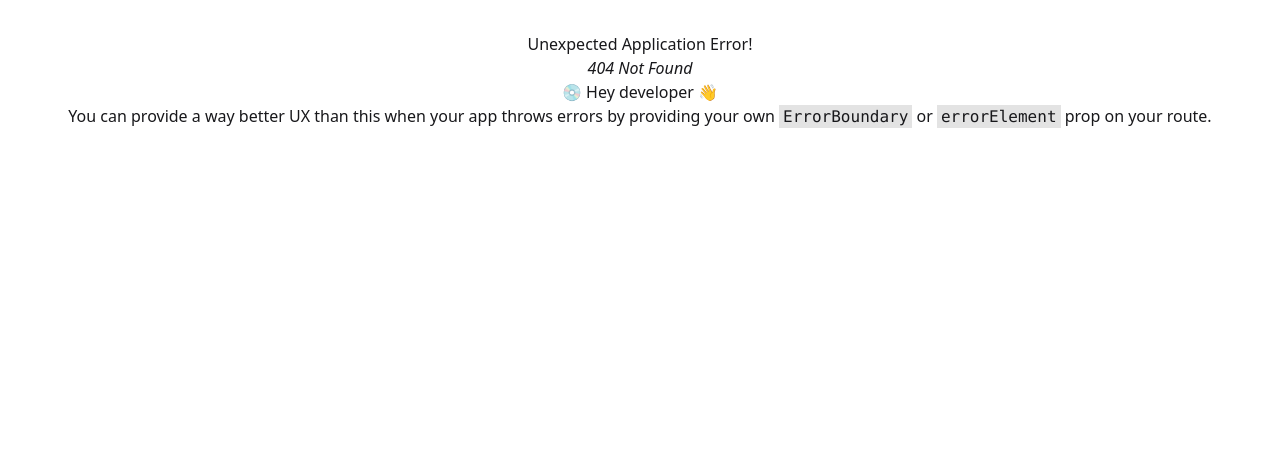
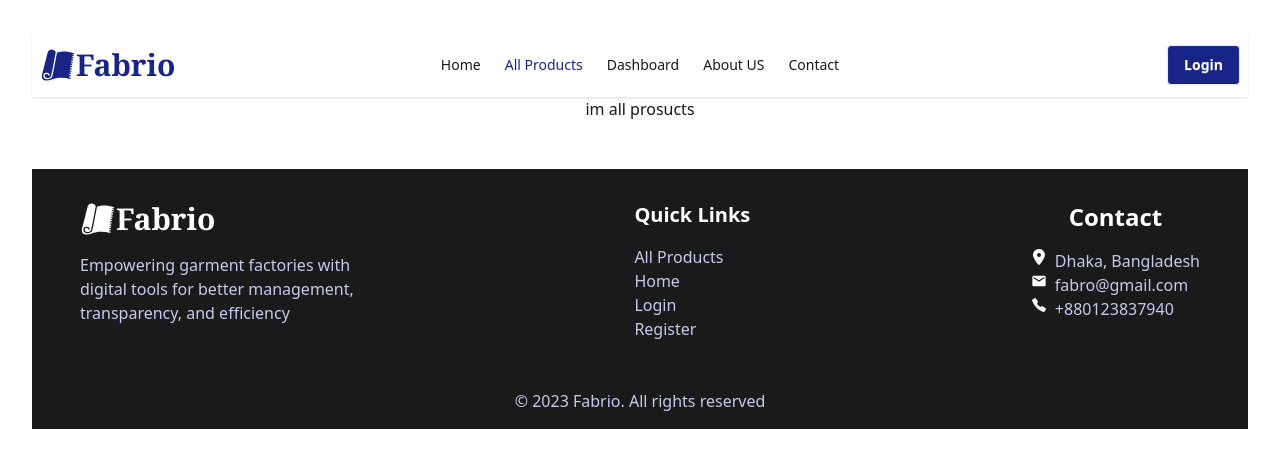
Before and after one commit to tarif421/Fabrio-, a React (Vite) app: page /allProducts in a window 1280 px wide. Before the commit this address had no page. Shown: the top 468 px of the page. Built offline with nearby package versions, Linux system fonts and the light colour scheme; no server answers.

Commit message:
firebase added

```diff
--- a/package.json
+++ b/package.json
@@ -11,6 +11,7 @@
   },
   "dependencies": {
     "@tailwindcss/vite": "^4.1.18",
+    "firebase": "^12.8.0",
     "react": "^19.2.0",
     "react-dom": "^19.2.0",
     "react-icons": "^5.5.0",
--- a/src/Components/Header/Navbar.jsx
+++ b/src/Components/Header/Navbar.jsx
@@ -8,7 +8,7 @@ const Navbar = () => {
       <li>
         <NavLink
           className={({ isActive }) =>
-            isActive ? "text-[#27379b]" : "hover:text-[#27379b]"
+            isActive ? "text-[#192586]" : "hover:text-[#27379b]"
           }
           to="/"
         >
@@ -17,9 +17,9 @@ const Navbar = () => {
       </li>
       <li>
         <NavLink
-          to="/upcoming"
+          to="/allProducts"
           className={({ isActive }) =>
-            isActive ? "text-[#27379b]" : "hover:text-[#27379b]"
+            isActive ? "text-[#192586]" : "hover:text-[#27379b]"
           }
         >
           All Products
--- a/src/Components/HeroSection/Banner.jsx
+++ b/src/Components/HeroSection/Banner.jsx
@@ -2,7 +2,7 @@ import React from "react";
 
 const Banner = () => {
   return (
-    <section className="bg-green-600 w-full h-[350px] relative">
+    <section className="bg-green-600 w-full h-[350px] relative ">
       {/* Background Image */}
       <img
         className="absolute w-full h-full  "
@@ -11,7 +11,7 @@ const Banner = () => {
       />
 
       {/* bg gradient */}
-      <div className="absolute inset-0 bg-gradient-to-r from-[#050b1f]/95 via-[#0b122f]/85 to-transparent"></div>
+      <div className="absolute inset-0  bg-gradient-to-r from-[#050b1f]/95 via-[#0b122f]/85 to-transparent"></div>
       <div className="absolute inset-0 bg-gradient-to-l from-[#050b1f]/45 via-[#0b122f]/5 to-transparent"></div>
       {/* banner text */}
       <div className="absolute  mt-13 p-10  ">
--- a/src/Components/LatestProduct/LatestProduct.jsx
+++ b/src/Components/LatestProduct/LatestProduct.jsx
@@ -16,7 +16,7 @@ const LatestProduct = () => {
   return (
     <>
       <div>
-        <h1 className="font-bold text-4xl  text-[#384bb4] mt-15" >Latest Products</h1>
+        <h1 className="font-bold text-4xl  text-[#384bb4] mt-15 font-serif" >Latest Products</h1>
         <p  className="text-xs mt-2">
           Discover our high-quality garments ready for bulk production. <br />
           Customizable to your brand's needs.
--- a/src/Components/WorkFlow/ProdWorkFlow.jsx
+++ b/src/Components/WorkFlow/ProdWorkFlow.jsx
@@ -4,7 +4,7 @@ const ProdWorkFlow = () => {
   return (
     <>
       <div >
-        <h1 className="font-bold text-4xl  text-[#384bb4] mt-15 ">
+        <h1 className="font-bold text-4xl  text-[#384bb4] mt-15 font-serif">
           Production Workflow
         </h1>
         <p className="text-xs mt-2"> Transparent process from order to delivery</p>
--- /dev/null
+++ b/src/Pages/AllProducts.jsx
@@ -0,0 +1,18 @@
+import React, { useEffect } from 'react';
+
+const AllProducts = () => {
+    useEffect(() => {
+        fetch("http://localhost:3000/latestProduct")
+        .then(res => res.json())
+        .then(data => {
+            console.log(data)
+        })
+    },[])
+    return (
+        <div>
+           im all prosucts
+        </div>
+    );
+};
+
+export default AllProducts;
--- a/src/Routes/Router.jsx
+++ b/src/Routes/Router.jsx
@@ -1,6 +1,7 @@
 import { createBrowserRouter } from "react-router";
 import RootLayout from "../Layouts/RootLayout";
 import Home from "../Pages/Home";
+import AllProducts from "../Pages/AllProducts";
 
 export const router = createBrowserRouter([
   {
@@ -11,6 +12,10 @@ export const router = createBrowserRouter([
         path: "/",
         element: <Home />,
       },
+      {
+        path: "/allProducts",
+        element: <AllProducts/>
+      }
     ],
   },
 ]);
--- /dev/null
+++ b/src/firebase/firebase.config.js
@@ -0,0 +1,15 @@
+
+import { initializeApp } from "firebase/app";
+
+
+const firebaseConfig = {
+  apiKey: "AIzaSyB2s4fups7rkQxr46sZWsJhChgAfCOruqo",
+  authDomain: "fabrio-833f3.firebaseapp.com",
+  projectId: "fabrio-833f3",
+  storageBucket: "fabrio-833f3.firebasestorage.app",
+  messagingSenderId: "396974926658",
+  appId: "1:396974926658:web:f811845a944b5e846976db"
+};
+
+// Initialize Firebase
+export const app = initializeApp(firebaseConfig);
```
Also changed, not shown: src/Provider/AuthProvider.jsx (added), 1 other file (tests, documents, lock files or other folders).
